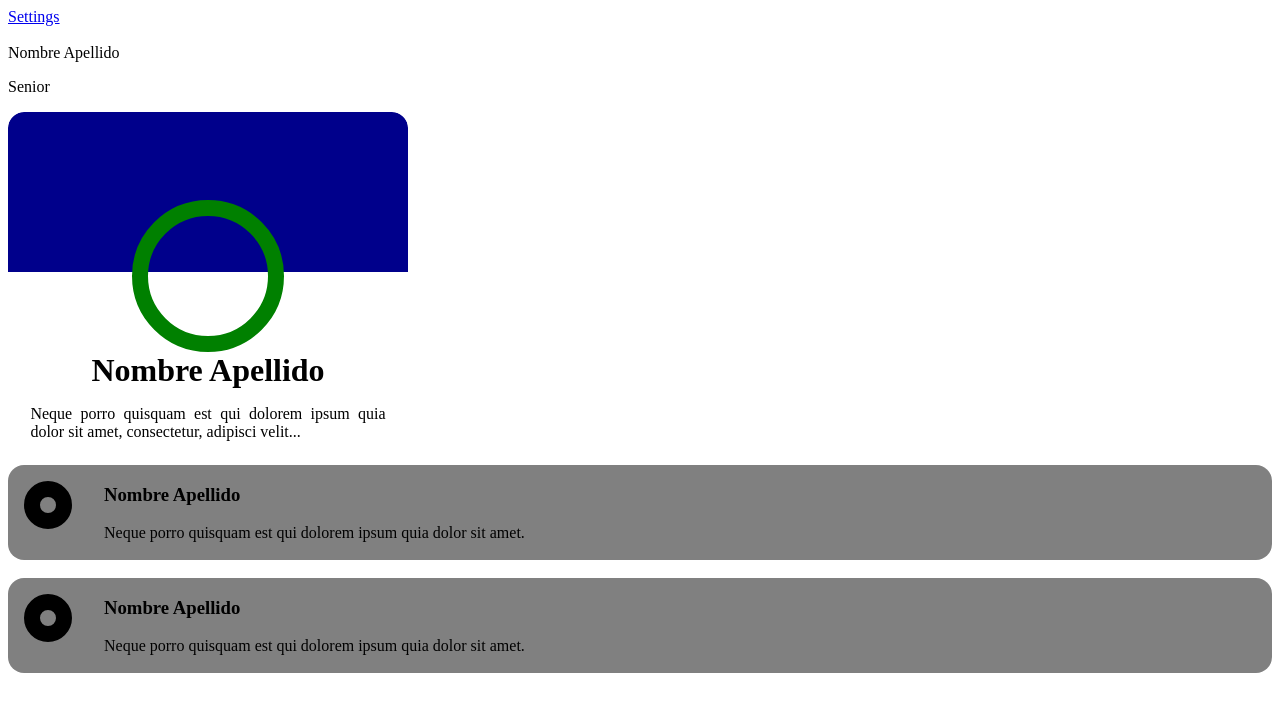
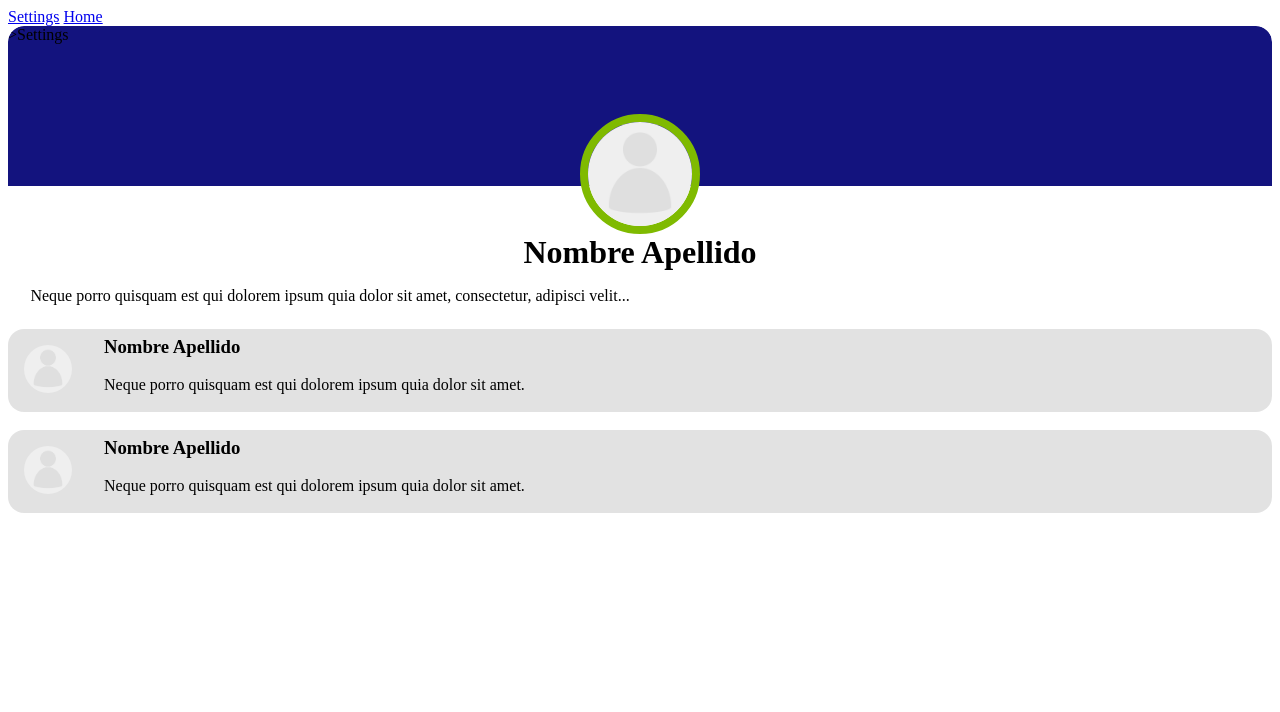
Before and after one commit to EnigMaticSpac3/Superate-GivingBack_App, a PHP site: page /pages/account.html in a window 1280 px wide. Shown: the top 712 px of the page. Run offline with PHP 8.4, Linux system fonts and the light colour scheme.

Commit message:
HomePage added - minor css changes
Co-authored-by: Daphne Gonzalez <daphne.gonzalez2021@jupa.superate.org.pa>
Co-authored-by: Angie <Angix2811@users.noreply.github.com>
Co-authored-by: Lester Gonzalez <lester.gonzalez2021@jupa.superate.org.pa>
Co-authored-by: Melanie Nuñez <melanie.nunez2021@jupa.superate.org.pa>

```diff
--- a/index.html
+++ b/index.html
@@ -24,15 +24,13 @@
 
         <div class="center">
             <a href="./pages/account.html">
-
                 <input class="btn" type="submit"   value="Iniciar sesión con Microsoft"/>
-            </div>
-
             <a href="./pages/Registro.html">
                 <input class="btn2" type="submit"   value="Crear cuenta"/>
             </a>
         </div>
     </div>
+
 
 <script src="https://ajax.googleapis.com/ajax/libs/jquery/3.6.0/jquery.min.js"></script>
 <script>
--- a/pages/account.html
+++ b/pages/account.html
@@ -5,29 +5,17 @@
     <meta http-equiv="X-UA-Compatible" content="IE=edge">
     <meta name="viewport" content="width=device-width, initial-scale=1.0">
     <title>Account</title>
+    <link rel="stylesheet" href="../resources/style/account.css">
+</head>
 
-</head>
 <body>
-    <div>
-        <a href="settings.html">Settings</a>
-        <div>
-         <img src="" alt="">
-        </div>
-    </div>
+    <a href="SettingsAccount.html"> Settings</a>
+    <a href="Home.html"> Home</a>
+    <div class="profile">
 
-    <div>
-    Nombre Apellido
-    <p>Senior</p>
-    </div>
-
-    <link rel="stylesheet" href="../resources/style/account.css">
-
-</head>
-<body>
-    <div class="profile">
-        <div class="fondo-profile"></div>
+        <div class="fondo-profile"  a href="settings.html"></a>>Settings</div>
         <div class="profile-img">
-          <img src="" alt="" />
+          <img src="../resources/img/Profile.png" alt="" />
         </div>
         <div class="profile-content">
          <h3>Nombre Apellido</h3>
@@ -37,7 +25,7 @@
 
       <article class="mensaje">
         <div class="mensaje-img">
-           <img src="" alt="" />
+           <img src="../resources/img/Profile.png" alt="" />
         </div>
         <div class="text">
           <h3>Nombre Apellido</h3>
@@ -47,7 +35,7 @@
       <br />
       <article class="mensaje">
         <div class="mensaje-img">
-          <img src="" alt="" />
+          <img src="../resources/img/Profile.png" alt="" />
         </div>
         <div class="text">
           <h3>Nombre Apellido</h3>
--- a/pages/settings.html
+++ b/pages/settings.html
@@ -51,5 +51,6 @@
 
     <img src="img/logo.PNG" alt="">
 
+
 </body>
 </html>
--- a/resources/style/account.css
+++ b/resources/style/account.css
@@ -1,5 +1,5 @@
 .profile{
-    width: 25em;
+    width: 100%;
     overflow: hidden;
     background: #fff;
     border-radius: 1em;
@@ -8,7 +8,7 @@
   }
 
   .fondo-profile{
-    background-color: darkblue;
+    background-color:rgb(19, 19, 126);
     width: 100%;
     height: 10em;
     border-top-left-radius: 1em;
@@ -16,17 +16,17 @@
     object-fit: cover
   }
 
-  .profile-img{
+  .profile-img img{
    z-index: 1;
-   width: 7.5em;
-   height: 7.5em;
+   width: 6.5em;
+   height: 6.5em;
    position: relative;
    margin-top: -4.5em;
    display: block;
    margin-left: auto;
    margin-right: auto;
    border-radius: 6.2em;
-   border: 1em solid green
+   border: 0.5em solid rgb(127, 186, 0)
   }
 
   .profile-content h3{
@@ -42,24 +42,24 @@
   }
 
   .mensaje{
-    background-color: grey;
+    background-color: rgba(205, 205, 205, 0.582);
     border-radius: 1em
   }
 
-  .mensaje-img{
-    width: 1em;
-    height: 1em;
+  .mensaje-img img{
+    width: 3em;
+    height: 3em;
     position: relative;
     margin-top: 1em;
     display: inline-block;
     margin-left: 1em;
     border-radius: 2em;
-    border: 1em solid black
+
   }
 
   .text{
     text-align: left;
     padding-left: 6em;
-    margin-top: -4em;
+    margin-top: -5em;
     padding-bottom: 0.1em;
   }
```
Also changed, not shown: pages/Home.html (added, +48 -0 lines), pages/SettingsAccount.html (added, +100 -0 lines), resources/scripts/script2.js (added, +14 -0 lines), resources/style/Home.css (added, +17 -0 lines), resources/style/mainInicio.css (+19 -1 lines), resources/scripts/script.js (line endings or trailing spaces).
